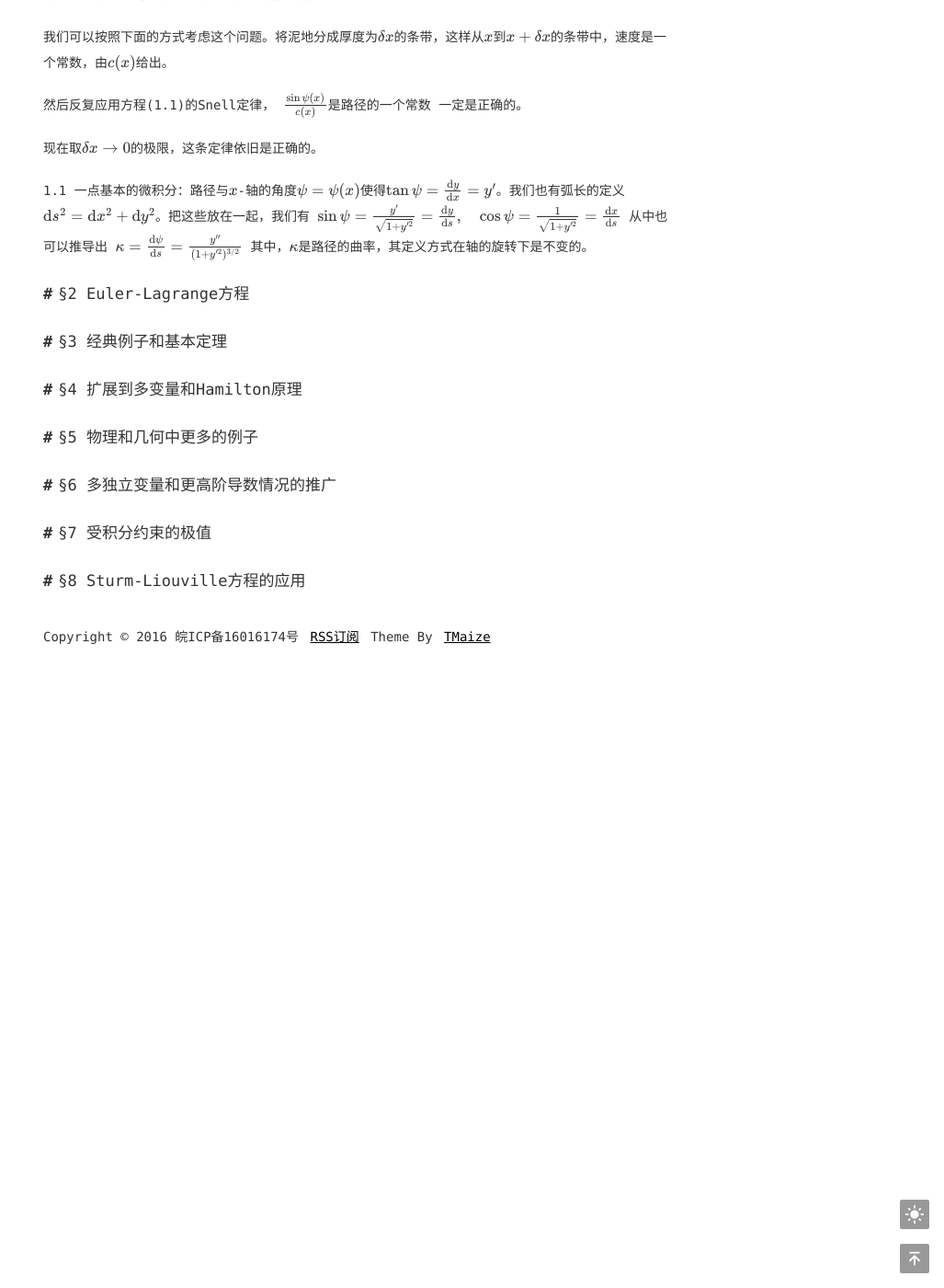
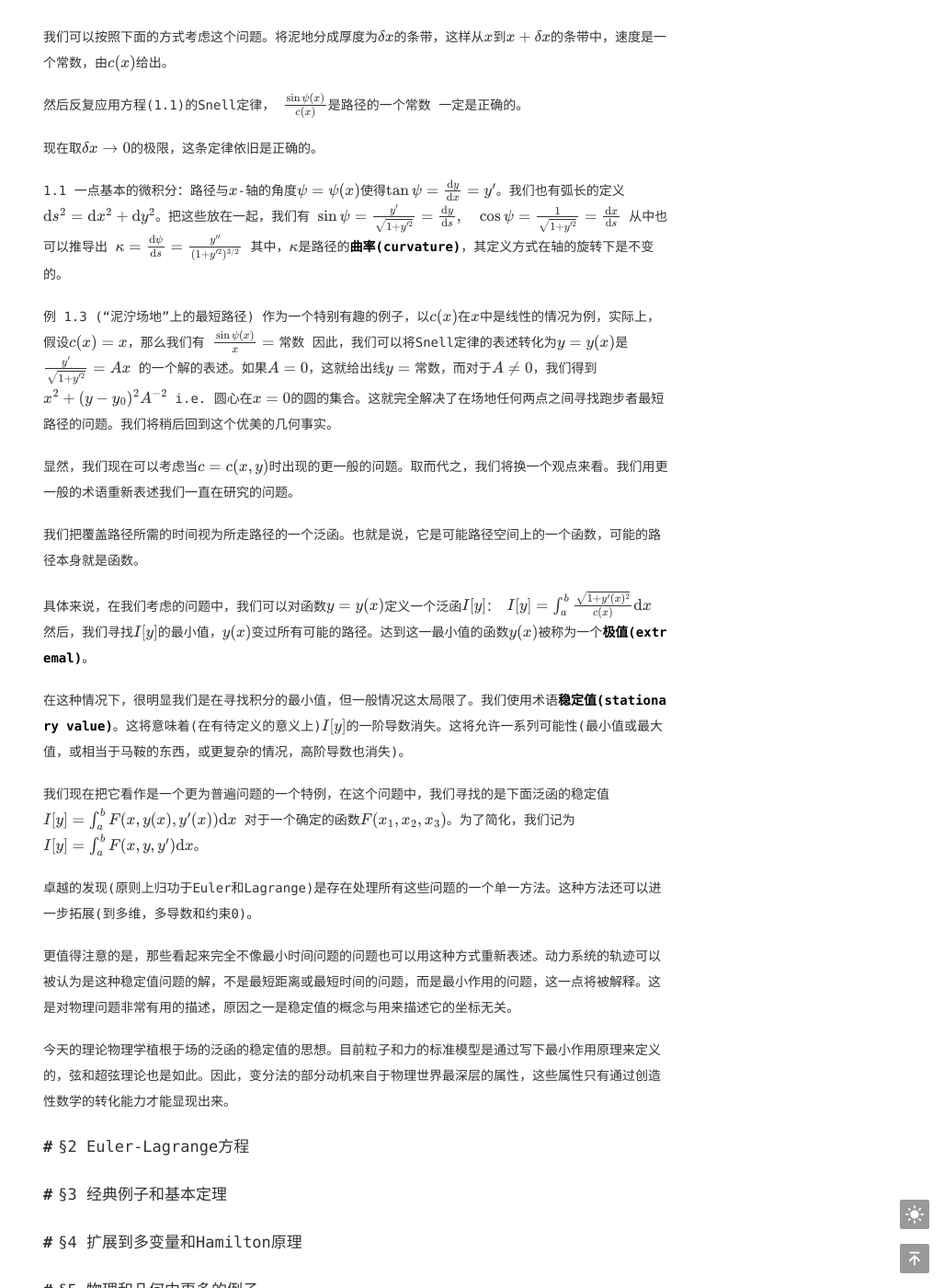
Before and after one commit to Xumin-Liang/Xumin-Liang.github.io, a Jekyll site: the page built from _posts/2023-07-01-变分法.md, in a window 1280 px wide and 1400 px high, scrolled down 1400 px. Shown: the whole window at 92% size, without its empty margins (253-1280 px from the left). Built offline with Jekyll 4.4.1, drawn with Linux system fonts in a browser that asks for light colours; formulas are drawn with MathJax 3; some of the changed text lies outside the part shown.

Commit message:
Update 2023-07-01-变分法.md

```diff
--- a/_posts/2023-07-01-变分法.md
+++ b/_posts/2023-07-01-变分法.md
@@ -12,7 +12,7 @@ categories: [变分法, 分析]
 
 (上面原理中的“好”指的是连续可微，在本文中将不精确区分可能出现的例外，通常假设我们只对足够光滑的函数感兴趣，这样就不用担心函数的可微性)
 
-变分法(Calculus of Variation)是一系列技术的集合，其不再是寻找单变量函数的最大值或最小值，而是寻找一个泛函(一个函数的函数)，即：选择函数使得某个值最小。这样的问题在物理中经常出现。
+**变分法(Calculus of Variation)**是一系列技术的集合，其不再是寻找单变量函数的最大值或最小值，而是寻找一个泛函(一个函数的函数)，即：选择函数使得某个值最小。这样的问题在物理中经常出现。
 
 例 1.1 (两点之间最短路径) 给定二维空间中的点$(x_{1},y_{1})$和$(x_{2},y_{2})$它们之间的最短路径是什么？
 
@@ -72,7 +72,45 @@ $$
 $$
 \kappa=\frac{\mathrm{d}\psi}{\mathrm{d}s}=\frac{y^{\prime\prime}}{(1+y^{\prime 2})^{3/2}}
 $$
-其中，$\kappa$是路径的曲率，其定义方式在轴的旋转下是不变的。
+其中，$\kappa$是路径的**曲率(curvature)**，其定义方式在轴的旋转下是不变的。
+
+例 1.3 (“泥泞场地”上的最短路径) 作为一个特别有趣的例子，以$c(x)$在$x$中是线性的情况为例，实际上，假设$c(x)=x$，那么我们有
+$$
+\frac{\sin\psi(x)}{x}=\text{常数}\tag{1.3}
+$$
+因此，我们可以将Snell定律的表述转化为$y=y(x)$是
+$$
+\frac{y^{\prime}}{\sqrt{1+y^{\prime 2}}}=Ax\tag{1.4}
+$$
+的一个解的表述。如果$A=0$，这就给出线$y=\text{常数}$，而对于$A\neq 0$，我们得到
+$$
+x^{2}+(y-y_{0})^{2}A^{-2}\tag{1.5}
+$$
+i.e. 圆心在$x=0$的圆的集合。这就完全解决了在场地任何两点之间寻找跑步者最短路径的问题。我们将稍后回到这个优美的几何事实。
+
+显然，我们现在可以考虑当$c=c(x,y)$时出现的更一般的问题。取而代之，我们将换一个观点来看。我们用更一般的术语重新表述我们一直在研究的问题。
+
+我们把覆盖路径所需的时间视为所走路径的一个泛函。也就是说，它是可能路径空间上的一个函数，可能的路径本身就是函数。
+
+具体来说，在我们考虑的问题中，我们可以对函数$y=y(x)$定义一个泛函$I[y]$：
+$$
+I[y]=\int_{a}^{b}\frac{\sqrt{1+y^{\prime}(x)^{2}}}{c(x)}\mathrm{d}x\tag{1.6}
+$$
+然后，我们寻找$I[y]$的最小值，$y(x)$变过所有可能的路径。达到这一最小值的函数$y(x)$被称为一个**极值(extremal)**。
+
+在这种情况下，很明显我们是在寻找积分的最小值，但一般情况这太局限了。我们使用术语**稳定值(stationary value)**。这将意味着(在有待定义的意义上)$I[y]$的一阶导数消失。这将允许一系列可能性(最小值或最大值，或相当于马鞍的东西，或更复杂的情况，高阶导数也消失)。
+
+我们现在把它看作是一个更为普遍问题的一个特例，在这个问题中，我们寻找的是下面泛函的稳定值
+$$
+I[y]=\int_{a}^{b}F(x,y(x),y^{\prime}(x))\mathrm{d}x
+$$
+对于一个确定的函数$F(x_{1},x_{2},x_{3})$。为了简化，我们记为$I[y]=\int_{a}^{b}F(x,y,y^{\prime})\mathrm{d}x$。
+
+卓越的发现(原则上归功于Euler和Lagrange)是存在处理所有这些问题的一个单一方法。这种方法还可以进一步拓展(到多维，多导数和约束0)。
+
+更值得注意的是，那些看起来完全不像最小时间问题的问题也可以用这种方式重新表述。动力系统的轨迹可以被认为是这种稳定值问题的解，不是最短距离或最短时间的问题，而是最小作用的问题，这一点将被解释。这是对物理问题非常有用的描述，原因之一是稳定值的概念与用来描述它的坐标无关。
+
+今天的理论物理学植根于场的泛函的稳定值的思想。目前粒子和力的标准模型是通过写下最小作用原理来定义的，弦和超弦理论也是如此。因此，变分法的部分动机来自于物理世界最深层的属性，这些属性只有通过创造性数学的转化能力才能显现出来。
 # §2 Euler-Lagrange方程
 # §3 经典例子和基本定理
 # §4 扩展到多变量和Hamilton原理
```
